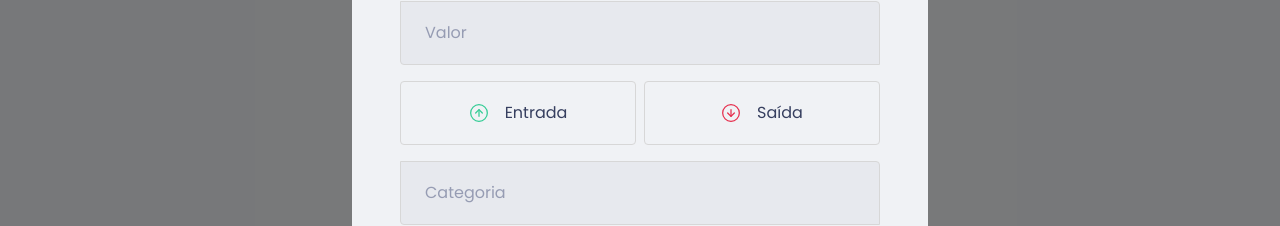
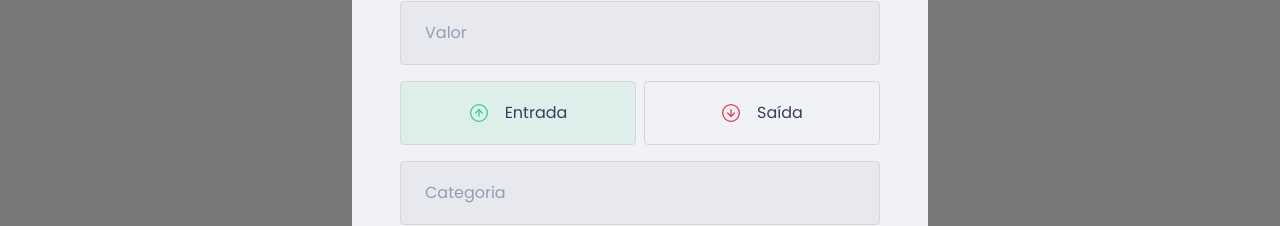
Before and after one commit to marcelo-marcal/ignite-react-chapter02, a React (Create React App) app: page / in a window 1280 px wide. Both pictures are taken after a click on the button "Nova Transação". Shown: the part 317-543 px from the top of the page. Built offline with nearby package versions, Linux system fonts and the light colour scheme; what miragejs would draw is missing.

Commit message:
ores dos Botoes

```diff
--- a/src/components/NewTransactionModal/index.tsx
+++ b/src/components/NewTransactionModal/index.tsx
@@ -3,7 +3,8 @@
 import outcomeImg from '../../assets/outcome.svg';
 import closeImg from '../../assets/close.svg';
 
-import { Container, TransactionTypeContainer } from './styles';
+import { Container, TransactionTypeContainer, RadioBox } from './styles';
+import { useState } from 'react';
 
 interface NewTransactionModalProps {
   isOpen: boolean;
@@ -11,6 +12,8 @@
 }
 
 export function NewTransactionModal({ isOpen, onRequestClose }: NewTransactionModalProps) {
+  const [type, setType] = useState('deposit');
+
   return (
     <Modal
       isOpen={isOpen}
@@ -32,25 +35,32 @@
         <input
           placeholder="Titulo"
         />
+
         <input
           type="number"
           placeholder="Valor"
         />
 
         <TransactionTypeContainer>
-          <button
+          <RadioBox
             type="button"
+            onClick={() => {setType('deposit');}}
+            isActive={type === 'deposit'}
+            activeColor="green"
           >
             <img src={incomeImg} alt="Entrada"/>
             <span>Entrada</span>
-          </button>
+          </RadioBox>
 
-          <button
+          <RadioBox
             type="button"
+            onClick={() => {setType('withdraw');}}
+            isActive={type === 'withdraw'}
+            activeColor="red"
           >
             <img src={outcomeImg} alt="Saída"/>
             <span>Saída</span>
-          </button>
+          </RadioBox>
         </TransactionTypeContainer>
 
         <input
--- a/src/components/NewTransactionModal/styles.ts
+++ b/src/components/NewTransactionModal/styles.ts
@@ -1,5 +1,5 @@
 import styled from 'styled-components';
-import { darken } from 'polished';
+import { darken, transparentize } from 'polished';
 
 export const Container = styled.form`
   h2 {
@@ -12,7 +12,7 @@
     width: 100%;
     padding: 0 1.5rem;
     height: 4rem;
-    border-radius: 0 .25rem;
+    border-radius: 0.25rem;
 
     border: 1px solid #d7d7d7;
     background: #e7e9ee;
@@ -54,13 +54,27 @@
   display: grid;
   grid-template-columns: 1fr 1fr;
   gap: 0.5rem;
+`;
 
-  button {
+interface RadioBoxProps {
+  isActive: boolean;
+  activeColor: 'green' | 'red';
+}
+
+const colors = {
+  green: '#33cc95',
+  red: '#e52e4d',
+};
+
+export const RadioBox = styled.button<RadioBoxProps>`
   height: 4rem;
   border: 1px solid #d7d7d7;
   border-radius: 0.25rem;
 
-    background: transparent;
+  background: ${(props) => props.isActive
+    ? transparentize(0.9, colors[props.activeColor])
+    : 'transparent'
+  };
 
   display: flex;
   align-items: center;
@@ -83,5 +97,4 @@
     font-size: 1rem;
     color: var(--text-title);
   }
-  }
 `;
--- a/src/styles/global.ts
+++ b/src/styles/global.ts
@@ -1,4 +1,4 @@
-import { createGlobalStyle } from "styled-components";
+import { createGlobalStyle } from 'styled-components';
 
 export const GlobalStyle = createGlobalStyle`
   :root {
```
Also changed, not shown: img/img062.png (added), 1 other file (tests, documents, lock files or other folders). Lines whose indentation alone changed are shown as unchanged.
